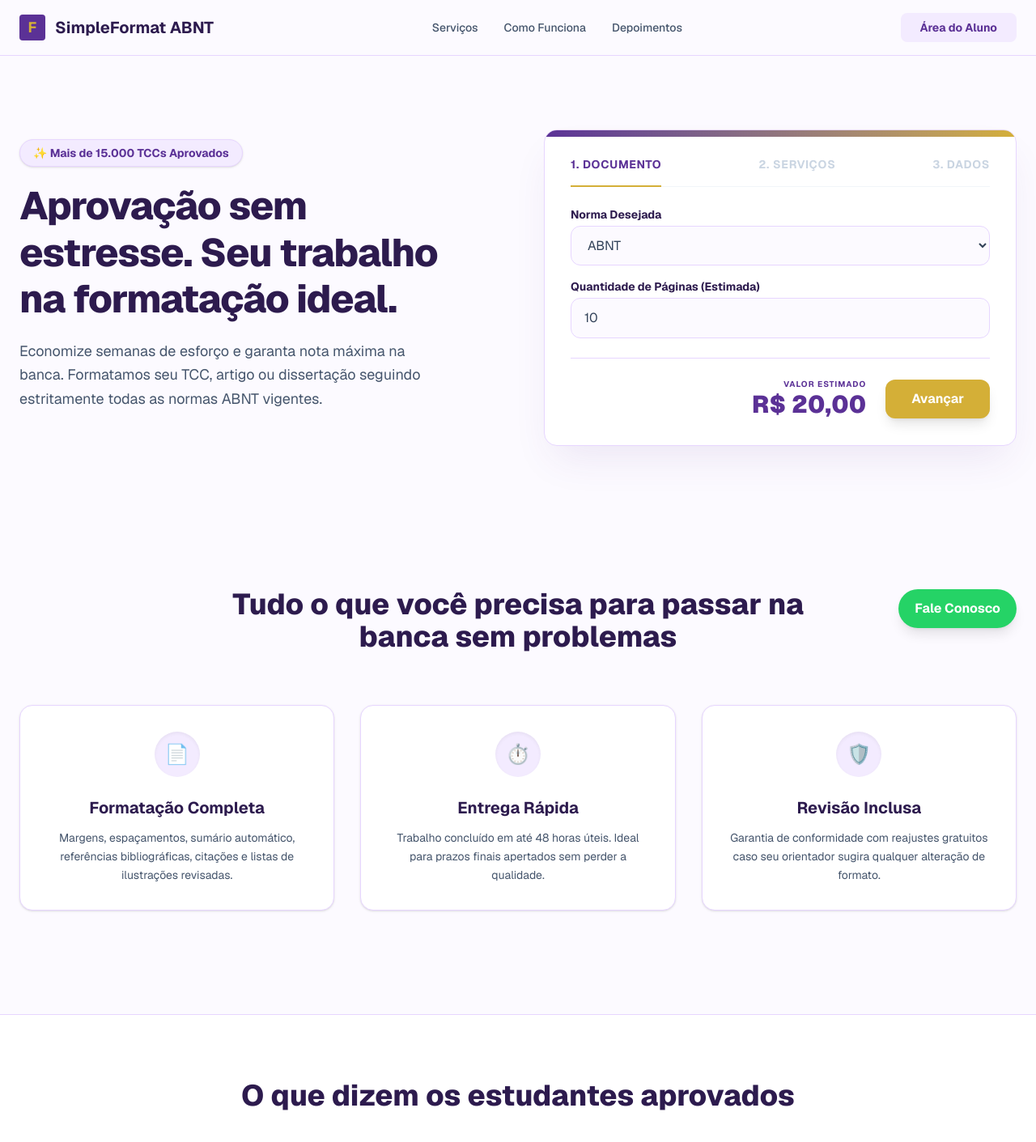
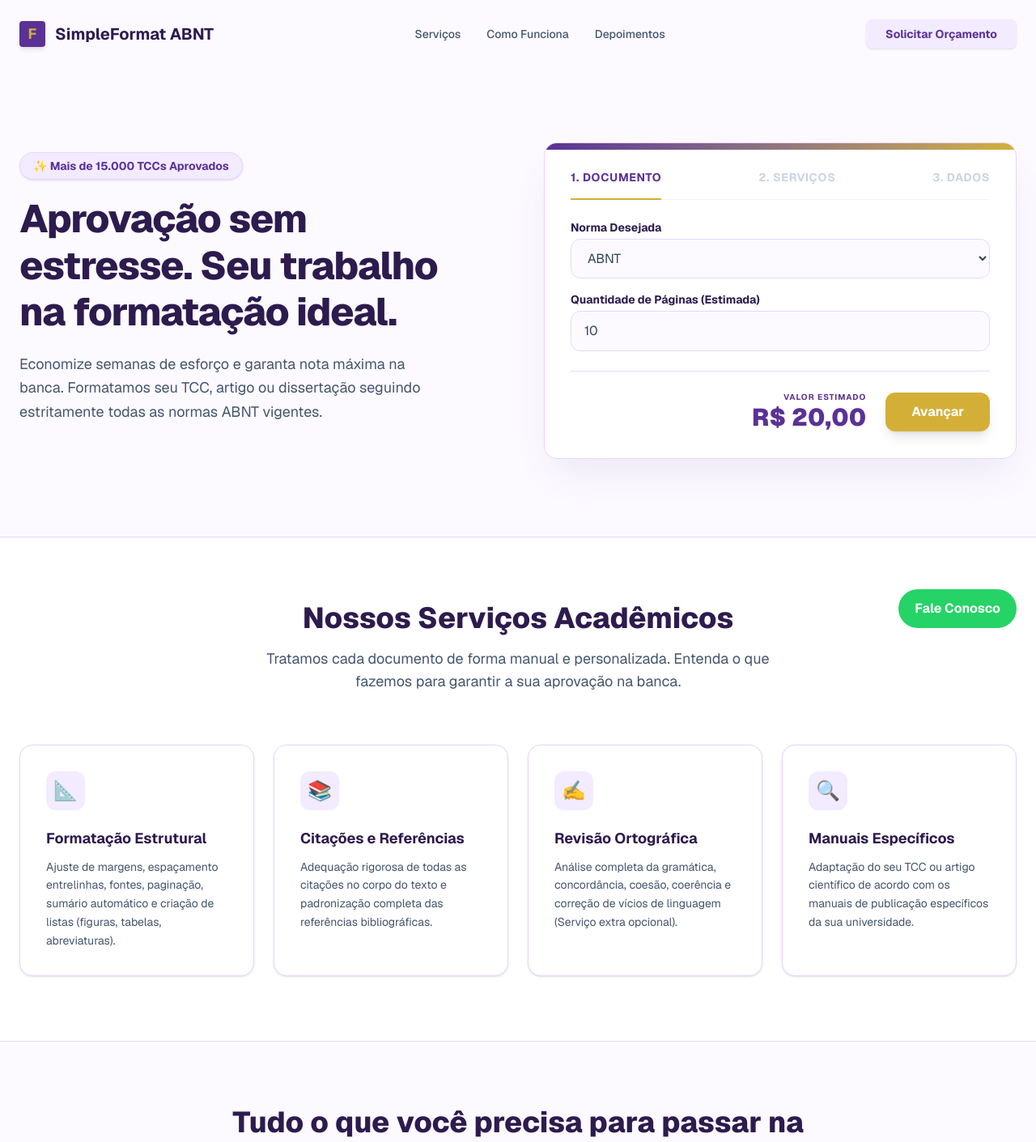
Before and after one commit to larissamonsalve/monsalve-formatacoes, a Next.js app: page / in a window 1280 px wide. Shown: the top 1411 px of the page at 81% size. Built offline with nearby package versions, Linux system fonts and the light colour scheme.

Commit message:
ajustes na interface

```diff
--- a/src/app/page.module.css
+++ b/src/app/page.module.css
@@ -1,25 +1,50 @@
 /* src/app/page.module.css */
 @reference "./globals.css";
 
-.mainContainer {
-  @apply min-h-screen bg-[#FCFAFF] text-slate-800 font-sans relative flex flex-col;
+/* --- ANIMAÇÕES GERAIS --- */
+@keyframes fadeInUp {
+  0% { opacity: 0; transform: translateY(30px); }
+  100% { opacity: 1; transform: translateY(0); }
 }
 
-/* Header */
+.animateUp {
+  opacity: 0;
+  animation: fadeInUp 0.7s cubic-bezier(0.16, 1, 0.3, 1) forwards;
+}
+
+.delay1 { animation-delay: 0.1s; }
+.delay2 { animation-delay: 0.2s; }
+.delay3 { animation-delay: 0.3s; }
+.delay4 { animation-delay: 0.4s; }
+
+/* --- ESTRUTURA GERAL --- */
+.mainContainer {
+  @apply min-h-screen bg-[#FCFAFF] text-slate-800 font-sans relative flex flex-col overflow-x-hidden;
+}
+
+/* Header Dinâmico */
 .header {
-  @apply fixed top-0 w-full bg-[#FCFAFF]/95 backdrop-blur-md z-50 border-b border-[#E7D6FF];
+  @apply fixed top-0 w-full z-50 transition-all duration-300;
+}
+
+.headerTop {
+  @apply bg-transparent py-6;
+}
+
+.headerScrolled {
+  @apply bg-[#FCFAFF]/90 backdrop-blur-md py-4 border-b border-[#E7D6FF] shadow-sm;
 }
 
 .headerContent {
-  @apply max-w-7xl mx-auto px-6 py-4 flex justify-between items-center;
+  @apply max-w-7xl mx-auto px-6 flex justify-between items-center;
 }
 
 .logoArea {
-  @apply flex items-center gap-3 font-bold text-xl text-[#2D1B4E] cursor-pointer;
+  @apply flex items-center gap-3 font-bold text-xl text-[#2D1B4E] cursor-pointer hover:scale-105 transition-transform;
 }
 
 .logoIcon {
-  @apply w-8 h-8 bg-[#5B3196] text-[#D4AF37] flex items-center justify-center rounded text-lg;
+  @apply w-8 h-8 bg-[#5B3196] text-[#D4AF37] flex items-center justify-center rounded text-lg shadow-md;
 }
 
 .navLinks {
@@ -27,16 +52,16 @@
 }
 
 .navLink {
-  @apply hover:text-[#5B3196] transition-colors cursor-pointer;
+  @apply hover:text-[#5B3196] transition-colors cursor-pointer relative after:content-[''] after:absolute after:-bottom-1 after:left-0 after:w-0 after:h-0.5 after:bg-[#D4AF37] after:transition-all hover:after:w-full;
 }
 
 .headerBtn {
-  @apply hidden md:block px-6 py-2 bg-[#F3EBFF] text-[#5B3196] text-sm font-bold rounded-lg hover:bg-[#E7D6FF] transition-colors;
+  @apply hidden md:block px-6 py-2 bg-[#F3EBFF] text-[#5B3196] text-sm font-bold rounded-lg hover:bg-[#5B3196] hover:text-white transition-colors duration-300 shadow-sm;
 }
 
-/* Hero Section (Textos redimensionados e mais espaço inferior) */
+/* Hero Section */
 .heroSection {
-  @apply pt-32 md:pt-40 pb-32 lg:pb-24 px-6 max-w-7xl mx-auto grid grid-cols-1 lg:grid-cols-2 gap-10 lg:gap-16 items-center;
+  @apply pt-36 md:pt-44 pb-32 lg:pb-24 px-6 max-w-7xl mx-auto grid grid-cols-1 lg:grid-cols-2 gap-10 lg:gap-16 items-center;
 }
 
 .heroTag {
@@ -55,9 +80,9 @@
   @apply inline-flex lg:hidden items-center gap-3 px-8 py-4 bg-[#D4AF37] hover:bg-[#C5A028] text-white font-bold rounded-xl transition-transform hover:-translate-y-1 shadow-lg shadow-[#d4af374d];
 }
 
-/* Formulário Wizard (Mais compacto e com margem inferior no mobile) */
+/* Formulário Wizard */
 .wizardCard {
-  @apply bg-white p-6 md:p-8 rounded-2xl shadow-2xl shadow-[#5b31961a] w-full border border-[#E7D6FF] relative overflow-hidden mb-12 lg:mb-0;
+  @apply bg-white p-6 md:p-8 rounded-2xl shadow-2xl shadow-[#5b31961a] w-full border border-[#E7D6FF] relative overflow-hidden mb-12 lg:mb-0 hover:shadow-[0_25px_50px_-12px_rgba(91,49,150,0.15)] transition-shadow duration-500;
 }
 
 .wizardCard::before {
@@ -98,7 +123,7 @@
 }
 
 .radioOption {
-  @apply flex items-center p-3 border border-[#E7D6FF] rounded-xl cursor-pointer hover:border-[#D4AF37] hover:bg-[#FFFCF5] transition-all bg-[#FCFAFF];
+  @apply flex items-center p-3 border border-[#E7D6FF] rounded-xl cursor-pointer hover:border-[#D4AF37] hover:bg-[#FFFCF5] hover:shadow-sm transition-all duration-300 bg-[#FCFAFF];
 }
 
 .radioInput {
@@ -110,7 +135,7 @@
 }
 
 .totalPrice {
-  @apply text-2xl md:text-3xl font-black text-[#5B3196];
+  @apply text-2xl md:text-3xl font-black text-[#5B3196] transition-all;
 }
 
 .btnSecondary {
@@ -118,10 +143,10 @@
 }
 
 .btnPrimary {
-  @apply px-6 py-3 md:px-8 bg-[#D4AF37] hover:bg-[#C5A028] text-white font-bold rounded-xl transition-transform hover:scale-105 shadow-lg disabled:opacity-70 disabled:hover:scale-100;
+  @apply px-6 py-3 md:px-8 bg-[#D4AF37] hover:bg-[#C5A028] text-white font-bold rounded-xl transition-transform hover:scale-105 active:scale-95 shadow-lg disabled:opacity-70 disabled:hover:scale-100;
 }
 
-/* Vantagens */
+/* Secções Gerais */
 .section {
   @apply py-20 px-6 max-w-7xl mx-auto;
 }
@@ -131,26 +156,54 @@
 }
 
 .sectionTitle {
-  @apply text-3xl md:text-4xl font-extrabold text-[#2D1B4E];
+  @apply text-3xl md:text-4xl font-extrabold text-[#2D1B4E] mb-4;
+}
+
+.sectionSubtitle {
+  @apply text-slate-600 max-w-2xl mx-auto text-lg;
+}
+
+/* Serviços e Vantagens (Com Micro-interações) */
+.servicesGrid, .featuresGrid {
+  @apply grid grid-cols-1 md:grid-cols-2 lg:grid-cols-4 gap-6;
 }
 
 .featuresGrid {
-  @apply grid grid-cols-1 md:grid-cols-3 gap-8;
+  @apply lg:grid-cols-3 gap-8;
+}
+
+.serviceCard, .featureCard {
+  @apply bg-white p-8 rounded-2xl shadow-sm border border-[#E7D6FF] transition-all duration-300 hover:-translate-y-3 hover:shadow-xl hover:shadow-[#5b31961a] cursor-default;
 }
 
 .featureCard {
-  @apply bg-white p-8 rounded-2xl shadow-sm border border-[#E7D6FF] hover:shadow-md hover:-translate-y-2 transition-all duration-300 text-center flex flex-col items-center;
+  @apply text-center flex flex-col items-center;
+}
+
+.serviceIcon, .featureIcon {
+  @apply w-12 h-12 bg-[#F3EBFF] text-[#5B3196] rounded-xl flex items-center justify-center text-2xl mb-6 font-black transition-transform duration-500;
 }
 
 .featureIcon {
-  @apply w-14 h-14 bg-[#F3EBFF] text-[#5B3196] rounded-full flex items-center justify-center text-2xl mb-6 shadow-inner;
+  @apply w-14 h-14 rounded-full shadow-inner;
 }
 
-.featureTitle {
-  @apply text-xl font-bold text-[#2D1B4E] mb-3;
+/* O Segredo da animação do ícone no hover do cartão */
+.serviceCard:hover .serviceIcon, .featureCard:hover .featureIcon {
+  @apply bg-[#5B3196] text-[#D4AF37] rotate-6 scale-110 shadow-lg;
 }
 
-.featureText {
+.serviceTitle, .featureTitle {
+  @apply text-lg font-bold text-[#2D1B4E] mb-3 leading-tight transition-colors;
+}
+
+.featureTitle { @apply text-xl; }
+
+.serviceCard:hover .serviceTitle, .featureCard:hover .featureTitle {
+  @apply text-[#D4AF37];
+}
+
+.serviceText, .featureText {
   @apply text-sm text-slate-600 leading-relaxed;
 }
 
@@ -160,11 +213,15 @@
 }
 
 .testimonialCard {
-  @apply bg-white p-8 rounded-2xl shadow-sm border border-[#E7D6FF];
+  @apply bg-white p-8 rounded-2xl shadow-sm border border-[#E7D6FF] hover:-translate-y-1 hover:shadow-md transition-all duration-300;
 }
 
 .stars {
-  @apply text-[#D4AF37] text-lg mb-4 tracking-widest flex;
+  @apply text-[#D4AF37] text-lg mb-4 tracking-widest flex transition-transform duration-300;
+}
+
+.testimonialCard:hover .stars {
+  @apply scale-105 origin-left;
 }
 
 .testimonialText {
@@ -193,7 +250,7 @@
 }
 
 .footerLogo {
-  @apply flex items-center gap-3 font-bold text-xl mb-6 text-white;
+  @apply flex items-center gap-3 font-bold text-xl mb-6 text-white hover:text-[#D4AF37] transition-colors cursor-pointer;
 }
 
 .footerText {
@@ -209,13 +266,21 @@
 }
 
 .footerLink {
-  @apply text-[#E7D6FF] hover:text-white text-sm transition-colors cursor-pointer;
+  @apply text-[#E7D6FF] hover:translate-x-1 hover:text-white text-sm transition-transform cursor-pointer;
 }
 
 .footerBottom {
   @apply max-w-7xl mx-auto px-6 pt-8 border-t border-[#5B3196] flex flex-col md:flex-row justify-between items-center text-xs text-[#E7D6FF];
 }
 
+/* Botão WhatsApp Pulsante */
+@keyframes pulseGlow {
+  0% { box-shadow: 0 0 0 0 rgba(37, 211, 102, 0.4); }
+  70% { box-shadow: 0 0 0 15px rgba(37, 211, 102, 0); }
+  100% { box-shadow: 0 0 0 0 rgba(37, 211, 102, 0); }
+}
+
 .whatsappButton {
   @apply fixed bottom-6 right-6 bg-[#25D366] hover:bg-[#1EBE5D] text-white px-5 py-3 rounded-full shadow-lg transition-transform hover:-translate-y-1 flex items-center gap-2 font-bold z-50;
+  animation: pulseGlow 2s infinite;
 }
--- a/src/app/page.tsx
+++ b/src/app/page.tsx
@@ -1,17 +1,29 @@
 // src/app/page.tsx
 'use client';
 
-import { useState, useMemo } from 'react';
+import { useState, useMemo, useEffect } from 'react';
 import styles from './page.module.css';
 
 export default function LandingPage() {
   const [step, setStep] = useState(1);
+  const [isScrolled, setIsScrolled] = useState(false);
+
   const [formData, setFormData] = useState({
     nome: '', email: '', whatsapp: '',
     norma: 'ABNT', paginas: 10,
     prazo: 2, revisao: false, plagio: false, ia: false, comentarios: ''
   });
+
   const [status, setStatus] = useState<'idle' | 'loading' | 'success' | 'error'>('idle');
+
+  // Controle do Header no Scroll
+  useEffect(() => {
+    const handleScroll = () => {
+      setIsScrolled(window.scrollY > 20);
+    };
+    window.addEventListener('scroll', handleScroll);
+    return () => window.removeEventListener('scroll', handleScroll);
+  }, []);
 
   const total = useMemo(() => {
     let precoPorPagina = Number(formData.prazo);
@@ -41,34 +53,36 @@ export default function LandingPage() {
     }
   };
 
-  const scrollToForm = () => {
-    document.getElementById('orcamento')?.scrollIntoView({ behavior: 'smooth' });
+  const scrollToSection = (id: string) => {
+    document.getElementById(id)?.scrollIntoView({ behavior: 'smooth' });
   };
 
   return (
     <div className={styles.mainContainer}>
 
-      {/* Header */}
-      <header className={styles.header}>
+      {/* Header Dinâmico */}
+      <header className={`${styles.header} ${isScrolled ? styles.headerScrolled : styles.headerTop}`}>
         <div className={styles.headerContent}>
-          <div className={styles.logoArea}>
+          <div className={styles.logoArea} onClick={() => window.scrollTo({ top: 0, behavior: 'smooth' })}>
             <div className={styles.logoIcon}>F</div>
             SimpleFormat ABNT
           </div>
           <nav className={styles.navLinks}>
-            <span className={styles.navLink} onClick={scrollToForm}>Serviços</span>
-            <span className={styles.navLink}>Como Funciona</span>
-            <span className={styles.navLink}>Depoimentos</span>
+            <span className={styles.navLink} onClick={() => scrollToSection('servicos')}>Serviços</span>
+            <span className={styles.navLink} onClick={() => scrollToSection('como-funciona')}>Como Funciona</span>
+            <span className={styles.navLink} onClick={() => scrollToSection('depoimentos')}>Depoimentos</span>
           </nav>
-          <button className={styles.headerBtn}>Área do Aluno</button>
+          <button onClick={() => scrollToSection('orcamento')} className={styles.headerBtn}>
+            Solicitar Orçamento
+          </button>
         </div>
       </header>
 
       {/* Hero Section */}
       <section className={styles.heroSection}>
 
-        {/* Coluna da Esquerda */}
-        <div className="lg:pr-8">
+        {/* Coluna da Esquerda (Entra primeiro) */}
+        <div className={`lg:pr-8 ${styles.animateUp}`}>
           <span className={styles.heroTag}>✨ Mais de 15.000 TCCs Aprovados</span>
           <h1 className={styles.mainTitle}>
             Aprovação sem estresse. Seu trabalho na formatação ideal.
@@ -76,14 +90,14 @@ export default function LandingPage() {
           <p className={styles.subtitle}>
             Economize semanas de esforço e garanta nota máxima na banca. Formatamos seu TCC, artigo ou dissertação seguindo estritamente todas as normas ABNT vigentes.
           </p>
-          <button onClick={scrollToForm} className={styles.heroBtn}>
+          <button onClick={() => scrollToSection('orcamento')} className={styles.heroBtn}>
             Fazer Orçamento
             <svg width="20" height="20" viewBox="0 0 24 24" fill="none" stroke="currentColor" strokeWidth="2"><path d="M5 12h14M12 5l7 7-7 7"/></svg>
           </button>
         </div>
 
-        {/* Coluna da Direita (Formulário Wizard) */}
-        <div id="orcamento" className={styles.wizardCard}>
+        {/* Coluna da Direita (Entra com leve atraso) */}
+        <div id="orcamento" className={`${styles.wizardCard} ${styles.animateUp} ${styles.delay1}`}>
           <div className={styles.wizardHeader}>
             <span className={`${styles.stepIndicator} ${step >= 1 ? styles.stepIndicatorActive : styles.stepIndicatorInactive}`}>1. Documento</span>
             <span className={`${styles.stepIndicator} ${step >= 2 ? styles.stepIndicatorActive : styles.stepIndicatorInactive}`}>2. Serviços</span>
@@ -91,17 +105,16 @@ export default function LandingPage() {
           </div>
 
           {status === 'success' ? (
-            <div className="text-center py-8">
+            <div className={`text-center py-8 ${styles.animateUp}`}>
               <div className="w-20 h-20 bg-[#F3EBFF] text-[#5B3196] rounded-full flex items-center justify-center text-3xl mx-auto mb-6">✓</div>
               <h2 className="text-2xl font-bold text-[#2D1B4E] mb-3">Pedido Registrado!</h2>
               <p className="text-slate-600 text-sm max-w-sm mx-auto">Em breve um especialista chamará você no WhatsApp para confirmar os dados e iniciar a formatação.</p>
             </div>
           ) : (
             <form onSubmit={step === 3 ? handleSubmit : (e) => e.preventDefault()}>
-
               {/* PASSO 1 */}
               {step === 1 && (
-                <div className={styles.formGroup}>
+                <div className={`${styles.formGroup} ${styles.animateUp}`}>
                   <div>
                     <label className={styles.inputLabel}>Norma Desejada</label>
                     <select className={styles.inputField} value={formData.norma} onChange={(e) => setFormData({...formData, norma: e.target.value})}>
@@ -119,7 +132,7 @@ export default function LandingPage() {
 
               {/* PASSO 2 */}
               {step === 2 && (
-                <div className={styles.formGroup}>
+                <div className={`${styles.formGroup} ${styles.animateUp}`}>
                   <label className={styles.inputLabel}>Prazo de Entrega (Preço base por pág.)</label>
                   <div className={styles.radioGrid}>
                     {[
@@ -134,7 +147,6 @@ export default function LandingPage() {
                       </label>
                     ))}
                   </div>
-
                   <label className="block text-sm font-bold text-[#2D1B4E] mt-2 mb-1">Serviços Extras</label>
                   <div className="flex flex-col gap-2">
                     <label className={styles.radioOption}>
@@ -147,7 +159,7 @@ export default function LandingPage() {
 
               {/* PASSO 3 */}
               {step === 3 && (
-                <div className={styles.formGroup}>
+                <div className={`${styles.formGroup} ${styles.animateUp}`}>
                   <div>
                     <label className={styles.inputLabel}>Nome Completo</label>
                     <input type="text" required className={styles.inputField} placeholder="Ex: Mariana Silva" value={formData.nome} onChange={(e) => setFormData({...formData, nome: e.target.value})} />
@@ -186,23 +198,67 @@ export default function LandingPage() {
         </div>
       </section>
 
-      {/* Secção Vantagens */}
-      <section className={styles.section}>
+      {/* NOVA SEÇÃO: Nossos Serviços */}
+      <section id="servicos" className={`${styles.section} bg-white border-y border-[#E7D6FF]`}>
+        <div className={styles.sectionHeader}>
+          <h2 className={styles.sectionTitle}>Nossos Serviços Acadêmicos</h2>
+          <p className={styles.sectionSubtitle}>
+            Tratamos cada documento de forma manual e personalizada. Entenda o que fazemos para garantir a sua aprovação na banca.
+          </p>
+        </div>
+
+        <div className={styles.servicesGrid}>
+          <div className={`${styles.serviceCard} ${styles.animateUp}`}>
+            <div className={styles.serviceIcon}>📐</div>
+            <h3 className={styles.serviceTitle}>Formatação Estrutural</h3>
+            <p className={styles.serviceText}>
+              Ajuste de margens, espaçamento entrelinhas, fontes, paginação, sumário automático e criação de listas (figuras, tabelas, abreviaturas).
+            </p>
+          </div>
+
+          <div className={`${styles.serviceCard} ${styles.animateUp} ${styles.delay1}`}>
+            <div className={styles.serviceIcon}>📚</div>
+            <h3 className={styles.serviceTitle}>Citações e Referências</h3>
+            <p className={styles.serviceText}>
+              Adequação rigorosa de todas as citações no corpo do texto e padronização completa das referências bibliográficas.
+            </p>
+          </div>
+
+          <div className={`${styles.serviceCard} ${styles.animateUp} ${styles.delay2}`}>
+            <div className={styles.serviceIcon}>✍️</div>
+            <h3 className={styles.serviceTitle}>Revisão Ortográfica</h3>
+            <p className={styles.serviceText}>
+              Análise completa da gramática, concordância, coesão, coerência e correção de vícios de linguagem (Serviço extra opcional).
+            </p>
+          </div>
+
+          <div className={`${styles.serviceCard} ${styles.animateUp} ${styles.delay3}`}>
+            <div className={styles.serviceIcon}>🔍</div>
+            <h3 className={styles.serviceTitle}>Manuais Específicos</h3>
+            <p className={styles.serviceText}>
+              Adaptação do seu TCC ou artigo científico de acordo com os manuais de publicação específicos da sua universidade.
+            </p>
+          </div>
+        </div>
+      </section>
+
+      {/* Secção Vantagens (Como Funciona) */}
+      <section id="como-funciona" className={styles.section}>
         <div className={styles.sectionHeader}>
           <h2 className={styles.sectionTitle}>Tudo o que você precisa para passar na <br/> banca sem problemas</h2>
         </div>
         <div className={styles.featuresGrid}>
-          <div className={styles.featureCard}>
+          <div className={`${styles.featureCard} ${styles.animateUp}`}>
             <div className={styles.featureIcon}>📄</div>
             <h3 className={styles.featureTitle}>Formatação Completa</h3>
             <p className={styles.featureText}>Margens, espaçamentos, sumário automático, referências bibliográficas, citações e listas de ilustrações revisadas.</p>
           </div>
-          <div className={styles.featureCard}>
+          <div className={`${styles.featureCard} ${styles.animateUp} ${styles.delay1}`}>
             <div className={styles.featureIcon}>⏱️</div>
             <h3 className={styles.featureTitle}>Entrega Rápida</h3>
             <p className={styles.featureText}>Trabalho concluído em até 48 horas úteis. Ideal para prazos finais apertados sem perder a qualidade.</p>
           </div>
-          <div className={styles.featureCard}>
+          <div className={`${styles.featureCard} ${styles.animateUp} ${styles.delay2}`}>
             <div className={styles.featureIcon}>🛡️</div>
             <h3 className={styles.featureTitle}>Revisão Inclusa</h3>
             <p className={styles.featureText}>Garantia de conformidade com reajustes gratuitos caso seu orientador sugira qualquer alteração de formato.</p>
@@ -211,12 +267,12 @@ export default function LandingPage() {
       </section>
 
       {/* Depoimentos */}
-      <section className={`${styles.section} bg-white mt-12 border-t border-[#E7D6FF]`}>
+      <section id="depoimentos" className={`${styles.section} bg-white mt-4 border-t border-[#E7D6FF]`}>
         <div className={styles.sectionHeader}>
           <h2 className={styles.sectionTitle}>O que dizem os estudantes aprovados</h2>
         </div>
         <div className={styles.testimonialsGrid}>
-          <div className={styles.testimonialCard}>
+          <div className={`${styles.testimonialCard} ${styles.animateUp}`}>
             <div className={styles.stars}>
               <svg width="16" height="16" viewBox="0 0 24 24" fill="currentColor"><path d="M12 2l3.09 6.26L22 9.27l-5 4.87 1.18 6.88L12 17.77l-6.18 3.25L7 14.14 2 9.27l6.91-1.01L12 2z"/></svg>
               <svg width="16" height="16" viewBox="0 0 24 24" fill="currentColor"><path d="M12 2l3.09 6.26L22 9.27l-5 4.87 1.18 6.88L12 17.77l-6.18 3.25L7 14.14 2 9.27l6.91-1.01L12 2z"/></svg>
@@ -228,7 +284,7 @@ export default function LandingPage() {
             <p className={styles.testimonialAuthor}>Mariana Silva</p>
             <p className={styles.testimonialRole}>Graduada em Direito - USP</p>
           </div>
-          <div className={styles.testimonialCard}>
+          <div className={`${styles.testimonialCard} ${styles.animateUp} ${styles.delay1}`}>
             <div className={styles.stars}>
                <svg width="16" height="16" viewBox="0 0 24 24" fill="currentColor"><path d="M12 2l3.09 6.26L22 9.27l-5 4.87 1.18 6.88L12 17.77l-6.18 3.25L7 14.14 2 9.27l6.91-1.01L12 2z"/></svg>
                <svg width="16" height="16" viewBox="0 0 24 24" fill="currentColor"><path d="M12 2l3.09 6.26L22 9.27l-5 4.87 1.18 6.88L12 17.77l-6.18 3.25L7 14.14 2 9.27l6.91-1.01L12 2z"/></svg>
@@ -240,7 +296,7 @@ export default function LandingPage() {
             <p className={styles.testimonialAuthor}>Carlos Eduardo</p>
             <p className={styles.testimonialRole}>Mestre em Engenharia - Unicamp</p>
           </div>
-          <div className={styles.testimonialCard}>
+          <div className={`${styles.testimonialCard} ${styles.animateUp} ${styles.delay2}`}>
             <div className={styles.stars}>
               <svg width="16" height="16" viewBox="0 0 24 24" fill="currentColor"><path d="M12 2l3.09 6.26L22 9.27l-5 4.87 1.18 6.88L12 17.77l-6.18 3.25L7 14.14 2 9.27l6.91-1.01L12 2z"/></svg>
               <svg width="16" height="16" viewBox="0 0 24 24" fill="currentColor"><path d="M12 2l3.09 6.26L22 9.27l-5 4.87 1.18 6.88L12 17.77l-6.18 3.25L7 14.14 2 9.27l6.91-1.01L12 2z"/></svg>
@@ -255,11 +311,11 @@ export default function LandingPage() {
         </div>
       </section>
 
-      {/* Footer Completo */}
+      {/* Footer */}
       <footer className={styles.footer}>
         <div className={styles.footerContent}>
           <div className={styles.footerBrand}>
-            <div className={styles.footerLogo}>
+            <div className={styles.footerLogo} onClick={() => window.scrollTo({ top: 0, behavior: 'smooth' })}>
               <div className={styles.logoIcon}>F</div>
               SimpleFormat ABNT
             </div>
```
